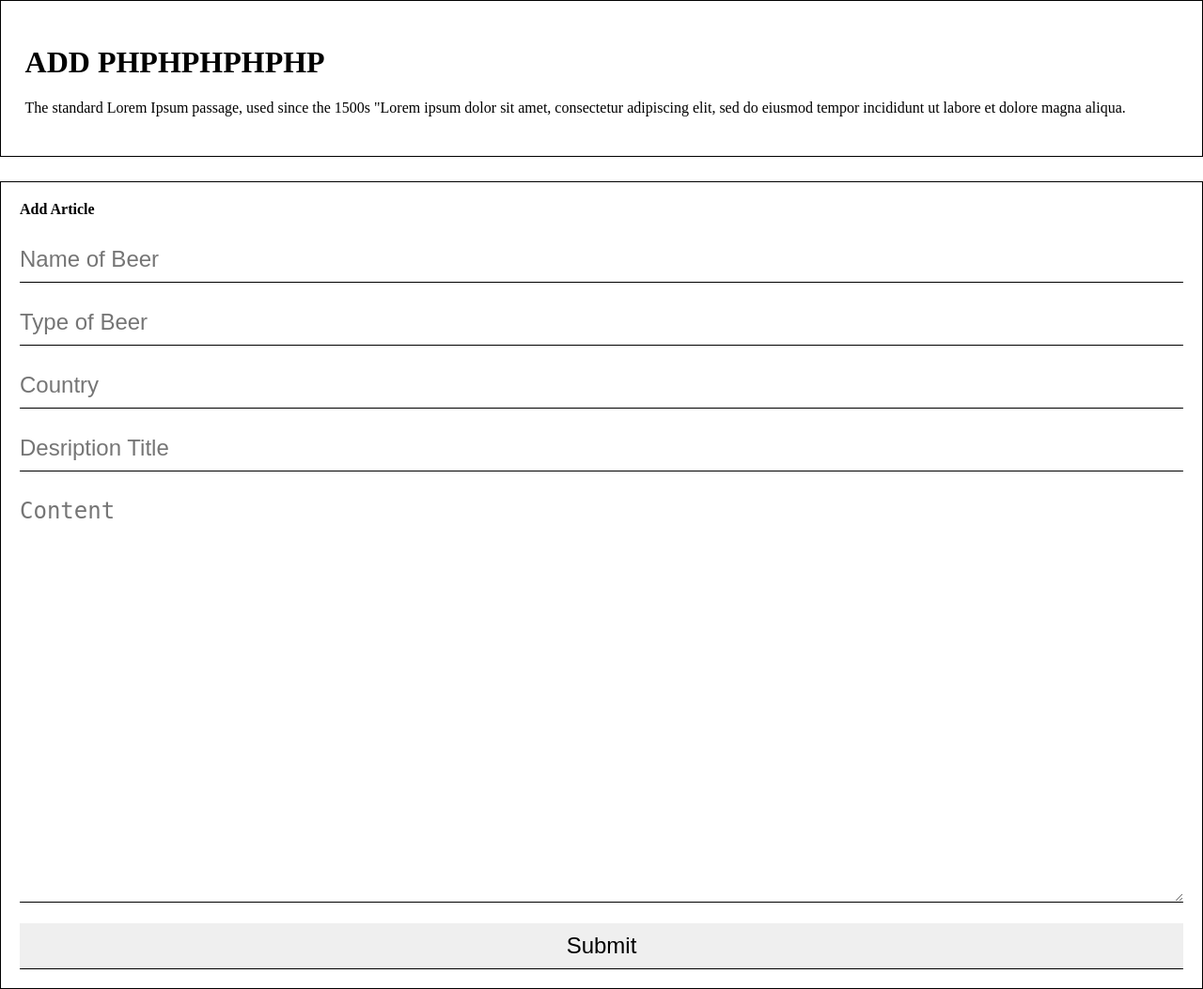
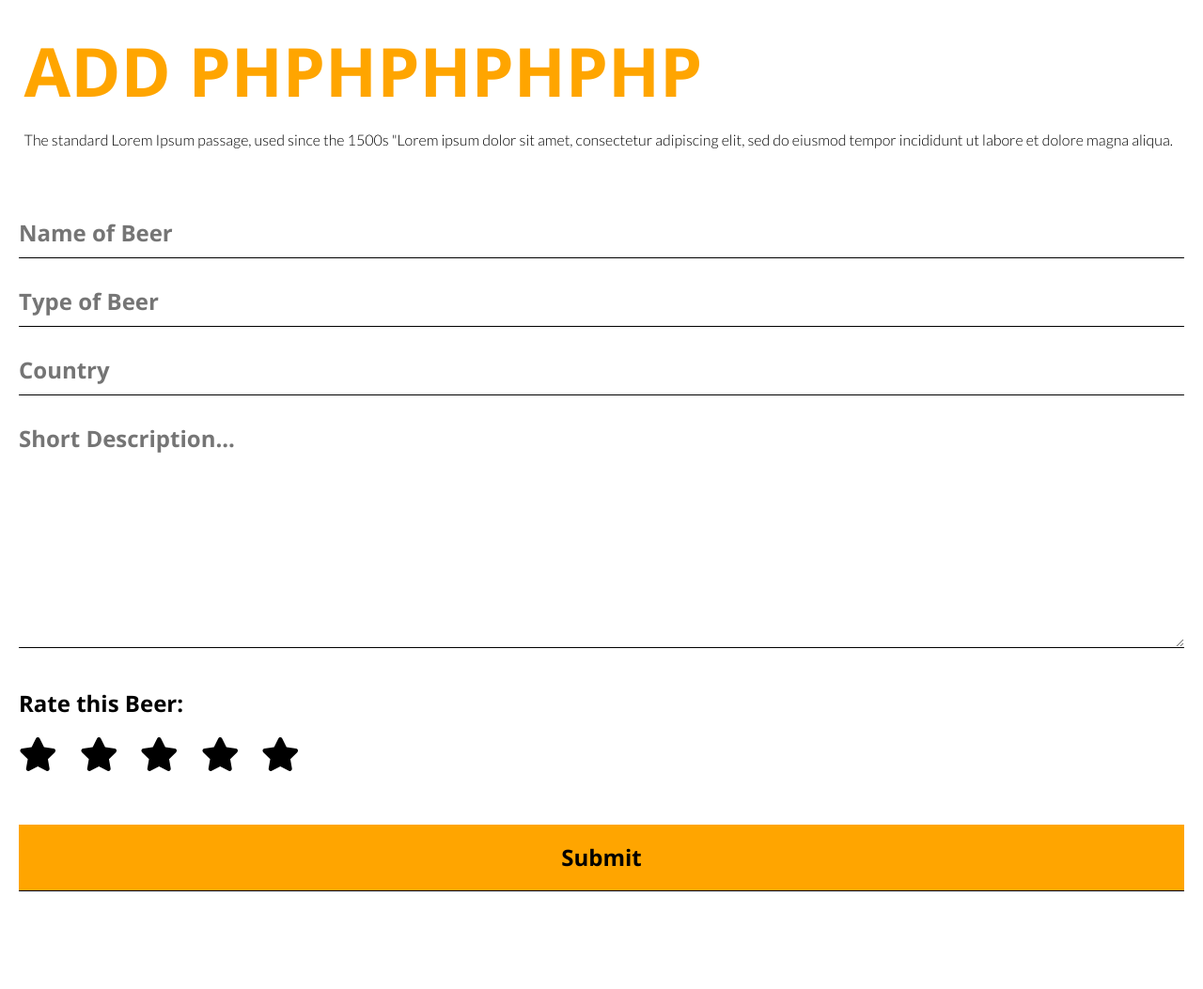
Before and after one commit to cpaweb2017/beerbinder, a PHP site: page /add.php in a window 1280 px wide. Shown: the whole page at 94% size. After the commit the page ends 949 px from the top, so only its background shows below. Run offline with PHP 8.4, Linux system fonts and the light colour scheme; a stand-in replaces the project's code that opens the database connection; some libraries are stand-ins or nearby versions.

Commit message:
Style Changes / Rating Addition / Delete Initial

```diff
--- /dev/null
+++ b/add-form.php
@@ -0,0 +1,34 @@
+<?php
+
+if (isset($_POST['title'], $_POST['content'])) {
+
+		$title = $_POST['title'];
+		$country = $_POST['country'];
+		$type = $_POST['type'];
+		$title_rating = $_POST['title_rating'];
+		$content = nl2br($_POST['content']);
+
+
+		if (empty($title) or empty($content)) {
+			$error = 'All fields required';
+
+		} else {
+
+			$query = $pdo->prepare('INSERT INTO articles (article_title, article_type, article_country, article_rating, article_content, article_timestamp) VALUES (?,?,?,?,?,?)');
+
+			$query->bindValue(1, $title);
+			$query->bindValue(2, $type);
+			$query->bindValue(3, $country);
+			$query->bindValue(4, $title_rating);
+			$query->bindValue(5, $content);
+			$query->bindValue(6, time());
+
+			$query->execute();
+			$error = "No error";
+			//var_dump( $query->errorInfo() );
+
+			//header('Location:index.php');
+		}
+	}
+
+	?>
--- a/add.php
+++ b/add.php
@@ -2,47 +2,11 @@
 <?php
 
 include_once('includes/db-conn.php');
-
-if (isset($_POST['title'], $_POST['content'])) {
-
-		$title = $_POST['title'];
-		$country = $_POST['country'];
-		$type = $_POST['type'];
-		$title_content = $_POST['title_content'];
-		$content = nl2br($_POST['content']);
-
-
-		if (empty($title) or empty($content)) {
-			$error = 'All fields required';
-
-		} else {
-
-			$query = $pdo->prepare('INSERT INTO articles (article_title, article_type, article_country, article_title_content, article_content,  article_timestamp) VALUES (?,?,?,?,?,?)');
-
-			$query->bindValue(1, $title);
-			$query->bindValue(2, $type);
-			$query->bindValue(3, $country);
-			$query->bindValue(4, $title_content);
-			$query->bindValue(5, $content);
-			$query->bindValue(6, time());
-
-			$query->execute();
-			$error = "No error";
-			//var_dump( $query->errorInfo() );
-
-			//header('Location:index.php');
-		}
-	}
+include_once('add-form.php');
 ?>
 
-<!DOCTYPE html>
-<html lang="en">
-<head>
-	<meta charset="UTF-8">
-	<title>Beer Binder</title>
-	<link rel="stylesheet" href="css/styles.css">
+<?php include ('head.php'); ?>
 
-</head>
 <body>
 	<div class="title-container">
 		<h1> ADD PHPHPHPHPHP</h1>
@@ -52,23 +16,32 @@ if (isset($_POST['title'], $_POST['content'])) {
 	<div class="beer-scroll-cont">
 		<div class="form-container">
 
-			<h4> Add Article </h4>
-
  			<?php if (isset($error)) { ?>
  				<small style="color:#aa0000;"> <?php echo $error; ?> </small>
  				</br></br>
  			<?php } ?>
 
- 			<form action="add.php" method="post" autocomplete="off" enctype="multipart/form-data" id="add-form">
+ 			<form action="index.php" method="post" autocomplete="off" enctype="multipart/form-data" id="add-form">
  			<input type="text" name="title" placeholder="Name of Beer" /> </br></br>
  			<input type="text" name="type" placeholder="Type of Beer" /> </br></br>
  			<input type="text" name="country" placeholder="Country" /> </br></br>
- 			<input type="text" name="title_content" placeholder="Desription Title"/> </br></br>
- 			<textarea rows="15" cols="50" placeholder="Content" Name="content"></textarea> </br></br>
+ 			<textarea rows="15" cols="50" placeholder="Short Description..." Name="content"></textarea> </br></br>
+ 			 <ul class="ratings-list-container">
+ 			 	<h2> Rate this Beer: </h2>
+ 				<li><label for="rating_1"><i class="fas fa-star"></i></label><input type="radio" name="title_rating" placeholder="Beer Rating" id="rating_1" value="1"/></li>
+ 				<li><label for="rating_2"><i class="fas fa-star"></i></label><input type="radio" name="title_rating" placeholder="Beer Rating" id="rating_2" value="2"/></li>
+ 				<li><label for="rating_3"><i class="fas fa-star"></i></label><input type="radio" name="title_rating" placeholder="Beer Rating" id="rating_3" value="3"/></li>
+ 				<li><label for="rating_4"><i class="fas fa-star"></i></label><input type="radio" name="title_rating" placeholder="Beer Rating" id="rating_4" value="4"/></li>
+ 				<li><label for="rating_5"><i class="fas fa-star"></i></label><input type="radio" name="title_rating" placeholder="Beer Rating" id="rating_5" value="5"/></li>
+			</ul>
+			</br></br>
 
- 			<input type="submit" value="Submit" />
+ 			<input type="submit" value="Submit" class="add-submit"/>
 
 		</div>
 
 	</div>
 </body>
+
+<script src="https://code.jquery.com/jquery-3.3.1.min.js"></script>
+<script src="/js/ajax-load.js"></script>
--- a/css/styles.css
+++ b/css/styles.css
@@ -10,11 +10,37 @@ body {
   display: flex;
   flex-direction: column;
   margin: 0px;
+  font-family: 'Lato', sans-serif;
+  font-weight: 300;
 }
 
 a {
 	cursor: pointer;
 }
+
+h1, h2, h3, h4, h5, h6 {
+	font-family: 'Open Sans', sans-serif;
+	margin: 0;
+}
+
+p {
+	margin: 0;
+	font-size: 16px;
+	line-height: 29px;
+}
+
+h2 {
+	font-size: 24px;
+}
+
+h1 {
+	font-size: 72px;
+	font-weight: 700;
+	color: orange;
+}
+
+
+
 
 /* ==========================================================================
    NAVIGATION BAR
@@ -29,6 +55,15 @@ a {
     background-color: #000;
     color: #fff;
     height: 100vh;
+}
+
+.nav-left-main a {
+	font-size: 24px;
+	line-height: 50px;
+	color: #fff;
+	text-decoration: none;
+	font-weight: 700;
+	font-family: 'Open Sans', sans-serif;
 }
 
 .nav-logo {
@@ -58,7 +93,6 @@ a {
   flex-direction: column;
   flex-grow: 1;
   justify-content: space-around;
-  border: 1px solid black;
 }
 
 .home-cont {
@@ -83,19 +117,32 @@ a {
 }
 
 .title-container {
-	border: 1px solid black;
 	padding: 2%;
 	flex-basis: 30%;
-	margin-bottom: 2%;
+	margin-bottom: 1%;
 }
 
 .beer-scroll-cont {
 	overflow-y: auto;
 	flex-basis: 70%;
-	border: 1px solid black;
 	display: flex;
 	flex-wrap: wrap;
 	justify-content: space-around;
+}
+
+/* ==========================================================================
+   OPENING TITLE
+   ========================================================================== */
+
+.title-container h1 {
+	padding-bottom: 10px;
+}
+
+.title-sub-title {
+	font-size: 24px;
+	line-height: 39px;
+	font-family: 'Open Sans', sans-serif;
+	font-weight: 700;
 }
 
 /* ==========================================================================
@@ -104,12 +151,14 @@ a {
 
 .beer-block {
 	margin: 1%;
-	flex-basis: 30%;
+	flex-basis: 31%;
 	border: 1px solid black;
 }
 
 .beer-title {
-	padding: 0% 4%;
+	padding: 20px;
+	background-color: #000;
+	color: #fff;
 }
 
 .beer-info-container,
@@ -121,8 +170,13 @@ a {
 .beer-info-class {
 	flex-basis: 25%;
 	flex-grow: 1;
-	border: 1px solid black;
+	border-bottom: 1px solid black;
+	border-right: 1px solid black;
 	padding: 3%;
+}
+
+.beer-info-class:last-of-type {
+	border-right: 0px;
 }
 
 .beer-desc-class {
@@ -137,6 +191,7 @@ a {
 .beer-text {
 	flex-basis: 60%;
 }
+
 
 /* ==========================================================================
    FORM
@@ -153,14 +208,90 @@ a {
 }
 
 .form-container input,
-.form-container textarea {
+.form-container textarea,
+.delete-submit-container input {
 	width: 100%;
 	border: none;
     border-bottom: 1px solid black;
     font-size: 24px;
     padding: 10px 0px;
+    font-family: 'Open Sans', sans-serif;
+    font-weight: 700;
 }
+
+.form-container textarea {
+	height: 250px;
+}
+
+.delete-submit,
+.add-submit {
+	background-color: orange;
+    line-height: 50px;
+}
+
 
 input:focus {
     outline:none;
 }
+
+.ratings-list-container li {
+	display: inline-block;
+}
+
+.ratings-list-container li {
+	display: inline-block;
+}
+
+.ratings-list-container li.active,
+.ratings-list-container li.secondary-active {
+	color: orange;
+}
+
+.ratings-list-container {
+    list-style: none;
+    padding: 0px;
+    margin: 0px;
+}
+
+.ratings-list-container li .fa-star {
+	color: black;
+	font-size: 36px;
+}
+
+.ratings-list-container li .fa-star:hover {
+	color: orange;
+}
+
+.ratings-list-container input {
+    visibility:hidden;
+}
+.ratings-list-container label {
+    cursor: pointer;
+}
+
+.ratings-list-container h2 {
+	padding: 20px 0px;
+
+}
+
+
+/* ==========================================================================
+   DELETE PAGE
+   ========================================================================== */
+
+
+.delete-form-container {
+	display: flex;
+	flex-wrap: wrap;
+}
+
+.delete-form-block {
+	flex-basis: 31%;
+	background-color: #000;
+	color: #fff;
+	padding: 20px;
+	margin: 1%;
+	font-size: 24px;
+	font-family: 'Open Sans', sans-serif;
+	font-weight: 600;
+}
--- /dev/null
+++ b/head.php
@@ -0,0 +1,11 @@
+<!DOCTYPE html>
+<html lang="en">
+<head>
+	<meta charset="UTF-8">
+	<title>Beer Binder</title>
+	<link rel="stylesheet" href="css/styles.css">
+	<link href="https://fonts.googleapis.com/css?family=Open+Sans:300,300i,400,400i,600,600i,700,700i,800,800i" rel="stylesheet">
+	<link href="https://fonts.googleapis.com/css?family=Lato:100,100i,300,300i,400,400i,700,700i,900,900i" rel="stylesheet">
+	<script defer src="https://use.fontawesome.com/releases/v5.0.8/js/solid.js" integrity="sha384-+Ga2s7YBbhOD6nie0DzrZpJes+b2K1xkpKxTFFcx59QmVPaSA8c7pycsNaFwUK6l" crossorigin="anonymous"></script>
+	<script defer src="https://use.fontawesome.com/releases/v5.0.8/js/fontawesome.js" integrity="sha384-7ox8Q2yzO/uWircfojVuCQOZl+ZZBg2D2J5nkpLqzH1HY0C1dHlTKIbpRz/LG23c" crossorigin="anonymous"></script>
+</head>
--- /dev/null
+++ b/js/main.js
@@ -0,0 +1,6 @@
+$(<submitbutton>).click(function(event){
+    event.preventDefault();
+    $('#page').animate({opacity:0},400, function(){
+        $('form').submit();
+    });
+});
```
Also changed, not shown: delete.php (+27 -66 lines), index.php (+23 -72 lines), navbar-standard.php (added, +28 -0 lines).
